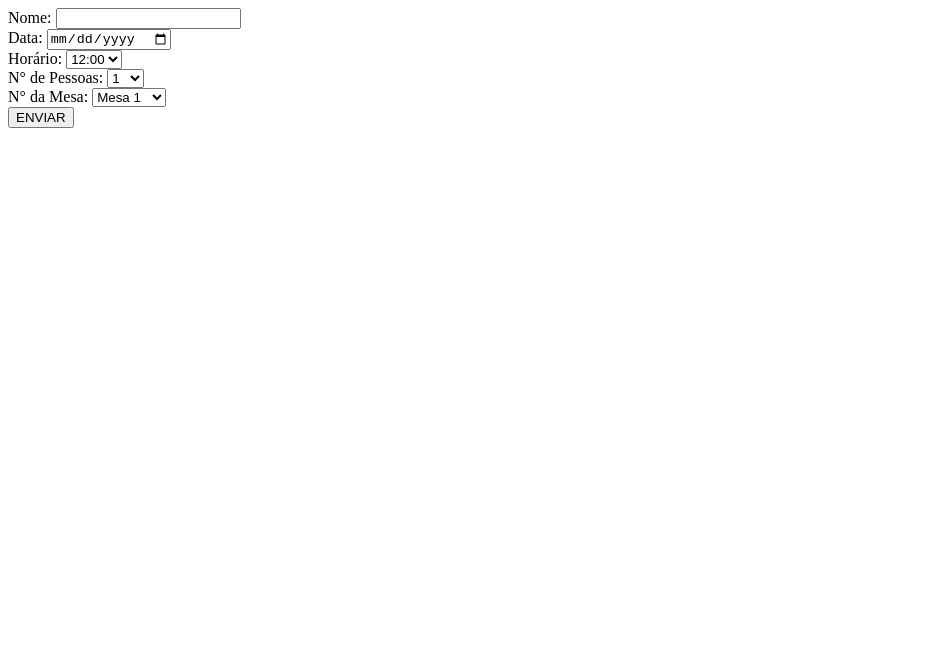
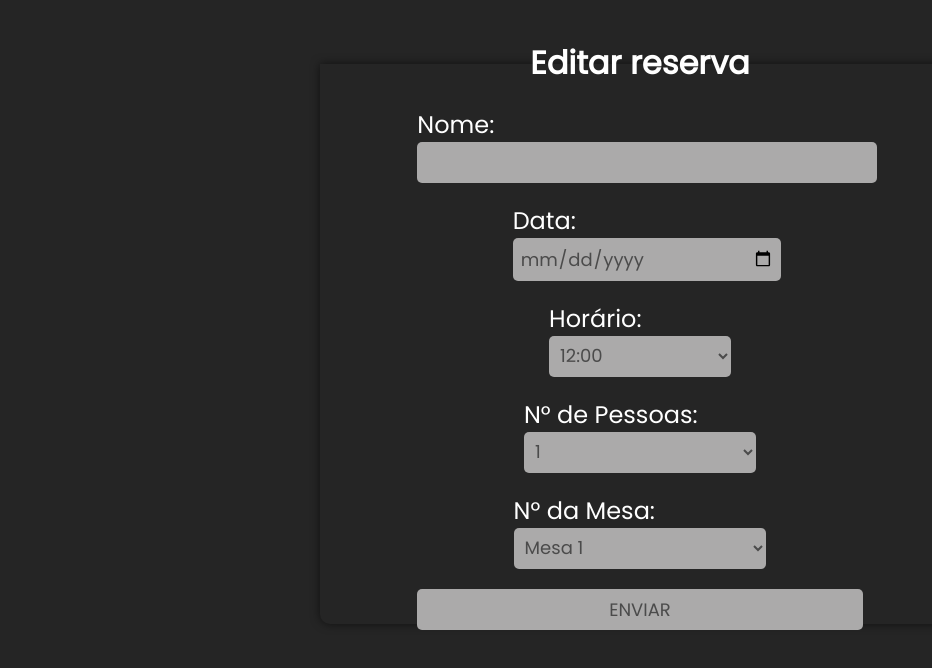
Before and after one commit to luanbalves/atividadesProgramacaoWeb, a plain HTML site: page trabalho/src/views/editar_reserva.html in a window 1280 px wide. Shown: the whole page, without its empty margins (0-932 px from the left). Drawn offline with Linux system fonts and the light colour scheme.

Commit message:
Estilização formulários
Agora os formulários de alteração de reservas e usuário estão estilizados.

```diff
--- /dev/null
+++ b/trabalho/public/styleForm.css
@@ -0,0 +1,74 @@
+@charset "UTF-08";
+
+@import url("https://fonts.googleapis.com/css2?family=Cormorant&display=swap");
+@import url("https://fonts.googleapis.com/css2?family=Poppins&display=swap");
+
+:root {
+  --cor0: #252525;
+  --cor1: #4b4b4b;
+  --cor2: #abaaaa;
+  --cor3: #259566;
+  --cor4: #1a5c37;
+  --cor5: #063d1e;
+
+  --fonte-padrao: "Poppins", sans-serif;
+  --fonte-logo: "Cormorant", serif;
+}
+
+* {
+  margin: 0;
+  padding: 0;
+}
+
+body {
+  margin-left: 25%;
+  margin-right: 25%;
+  margin-top: 5%;
+  background-color: var(--cor0);
+  box-shadow: 0px 0px 10px rgba(0, 0, 0, 0.582);
+  border-radius: 0px 0px 10px 10px;
+  color: white;
+  font-family: var(--fonte-padrao);
+  display: flex;
+  flex-direction: column;
+  justify-content: center;
+  align-items: center;
+  height: 70vh;
+}
+
+form {
+  font-family: var(--fonte-padrao);
+  font-size: 24px;
+  padding-top: 20px;
+  display: flex;
+  flex-direction: column;
+  align-items: center;
+}
+
+input,
+select {
+  font-family: var(--fonte-padrao);
+  font-size: 18px;
+  font-weight: 500;
+  color: var(--cor1);
+  width: 100%;
+  padding: 7px;
+  background-color: var(--cor2);
+  border-radius: 5px;
+  border: 1px;
+  margin-bottom: 20px;
+}
+
+button {
+  font-family: var(--fonte-padrao);
+  font-size: 18px;
+  font-weight: bold;
+  color: black;
+  width: 185px;
+  padding: 5px;
+  background-color: white;
+  border-radius: 5px;
+  margin: 15px 0px 15px 0px;
+  cursor: pointer;
+  padding: 10px;
+}
--- a/trabalho/src/views/editar_reserva.html
+++ b/trabalho/src/views/editar_reserva.html
@@ -4,8 +4,85 @@
     <meta charset="UTF-8" />
     <meta name="viewport" content="width=device-width, initial-scale=1.0" />
     <title>Editar Reserva</title>
+    <style>
+      @charset "UTF-08";
+
+      @import url("https://fonts.googleapis.com/css2?family=Cormorant&display=swap");
+      @import url("https://fonts.googleapis.com/css2?family=Poppins&display=swap");
+
+      :root {
+        --cor0: #252525;
+        --cor1: #4b4b4b;
+        --cor2: #abaaaa;
+        --cor3: #259566;
+        --cor4: #1a5c37;
+        --cor5: #063d1e;
+
+        --fonte-padrao: "Poppins", sans-serif;
+        --fonte-logo: "Cormorant", serif;
+      }
+
+      * {
+        margin: 0;
+        padding: 0;
+      }
+
+      body {
+        margin-left: 25%;
+        margin-right: 25%;
+        margin-top: 5%;
+        background-color: var(--cor0);
+        box-shadow: 0px 0px 10px rgba(0, 0, 0, 0.582);
+        border-radius: 0px 0px 10px 10px;
+        color: white;
+        font-family: var(--fonte-padrao);
+        display: flex;
+        flex-direction: column;
+        justify-content: center;
+        align-items: center;
+        height: 70vh;
+      }
+
+      form {
+        font-family: var(--fonte-padrao);
+        font-size: 24px;
+        padding-top: 20px;
+        display: flex;
+        flex-direction: column;
+        align-items: center;
+      }
+
+      input,
+      select {
+        font-family: var(--fonte-padrao);
+        font-size: 18px;
+        font-weight: 500;
+        color: var(--cor1);
+        width: 100%;
+        padding: 7px;
+        background-color: var(--cor2);
+        border-radius: 5px;
+        border: 1px;
+        margin-bottom: 20px;
+      }
+
+      button {
+        font-family: var(--fonte-padrao);
+        font-size: 18px;
+        font-weight: bold;
+        color: black;
+        width: 100%;
+        padding: 5px;
+        background-color: white;
+        border-radius: 5px;
+        margin: 15px 0px 15px 0px;
+        cursor: pointer;
+        padding: 10px;
+      }
+    </style>
   </head>
   <body>
+    <h1>Editar reserva</h1>
     <form
       id="editarReservaForm"
       action="/atualizar_reserva/{{reservaId}}"
@@ -114,11 +191,17 @@
                 headers: {
                   "Content-Type": "application/json",
                 },
-                body: JSON.stringify({ nome, data, horario, mesa, qtd_pessoas }),
+                body: JSON.stringify({
+                  nome,
+                  data,
+                  horario,
+                  mesa,
+                  qtd_pessoas,
+                }),
               });
 
               if (response.ok) {
-                window.location.href = '/reservas';
+                window.location.href = "/reservas";
               } else {
                 console.error("Erro ao editar a reserva:", response.statusText);
               }
```
Also changed, not shown: trabalho/src/views/alterar_usuario.html (+3 -1 lines), trabalho/src/views/home.html (+1 -1 lines).
